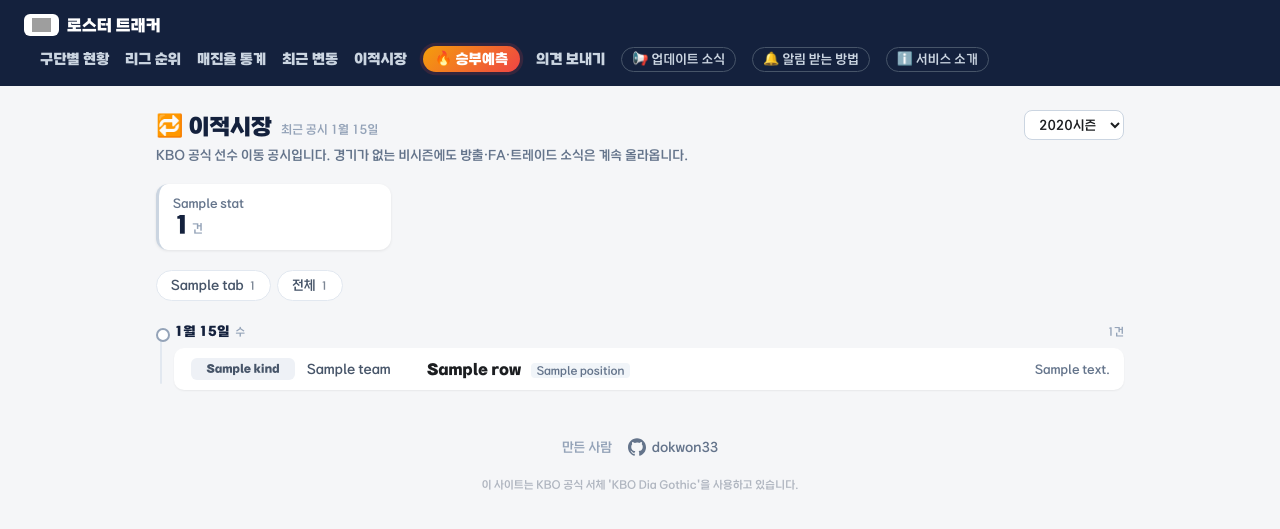
After one commit to dokwon33/kbo-roster, a Django app: template roster/templates/roster/transactions.html in a window 1280 px wide. The commit adds this page. Shown: the top 529 px of the page. Run offline with Django 5.2, Linux system fonts and the light colour scheme; the template is opened without the code that fills it: most values are stand-ins (such as "Sample title", 1, 10 or a date in 2020); grey boxes are pictures that could not be loaded.

Commit message:
이적시장 타임라인 추가 및 업데이트 소식 갱신
KBO 공식 선수 이동 공시(GetTradeList)를 날짜순 타임라인으로 보여주는
/transactions/ 화면을 추가한다. 비시즌에는 등록/말소가 멈춰 로스터 화면이
사실상 정지하는데, 그 기간에도 방출·FA·트레이드 공시는 계속 올라온다.

- scraping.fetch_transactions: bdSc는 숫자만 받으므로 "0"(전체)으로 페이징
- 공시 17종을 이적·계약 / 부상·재활 / 기타로 묶고 이적·계약을 기본 탭으로.
  부상자 명단만 596건 중 220건이라 섞어두면 이적 소식이 묻힌다
- 방출·FA·트레이드·복귀 건수 요약과 성격별 색 체계
- 로스터 정지 안내 문구에서 이적시장으로 연결
- 업데이트 소식에 10/28 항목 추가

'정규시즌 최종'은 이제 업데이트 소식 팝업에도 들어가므로, 해당 테스트는
페이지 전체 문구 대신 순위표 배지 마크업으로 검사하도록 좁혔다.

```diff
--- a/roster/templates/roster/_roster_as_of_note.html
+++ b/roster/templates/roster/_roster_as_of_note.html
@@ -1,5 +1,7 @@
 {% if roster_is_frozen %}
   <p class="roster-as-of-note">
     {{ roster_as_of|date:"Y년 n월 j일" }} 이후 등록/말소 변동이 없어, 그 시점 기준 명단을 그대로 보여주고 있습니다.
+    로스터가 멈춘 동안에도 방출·FA·트레이드 공시는 올라옵니다 —
+    <a href="{% url 'roster:transactions' %}">이적시장 보기</a>
   </p>
 {% endif %}
--- a/roster/templates/roster/base.html
+++ b/roster/templates/roster/base.html
@@ -146,6 +146,7 @@
       <a href="{% url 'roster:standings' %}">리그 순위</a>
       <a href="{% url 'roster:attendance_stats' %}">매진율 통계</a>
       <a href="{% url 'roster:recent_events' %}">최근 변동</a>
+      <a href="{% url 'roster:transactions' %}">이적시장</a>
       <a class="nav-event" href="{% url 'roster:prediction' %}">🔥 승부예측</a>
       <a href="{% url 'roster:feedback' %}">의견 보내기</a>
       <button type="button" class="info-btn" onclick="document.getElementById('whatsNewDialog').showModal()">📢 업데이트 소식</button>
@@ -204,7 +205,16 @@
     <div class="dialog-body">
       <h3>🎉 업데이트 소식</h3>
       <details class="whatsnew-entry">
-        <summary>10/3 업데이트 <span class="whatsnew-new">NEW</span></summary>
+        <summary>10/28 업데이트 <span class="whatsnew-new">NEW</span></summary>
+        <ul class="whatsnew-list">
+          <li><strong>🔁 이적시장 타임라인</strong>메뉴의 "이적시장"에서 방출·FA·트레이드·2차 드래프트 공시를 날짜순으로 볼 수 있어요. 경기가 없는 비시즌에도 선수 이동 소식은 계속 올라와요. 이적·계약 / 부상·재활 / 기타로 나눠 보거나 지난 시즌 공시도 찾아볼 수 있어요.</li>
+          <li><strong>🏆 대진표에 실제 결과 반영</strong>포스트시즌 대진표가 매일 갱신돼요. 시리즈 전적과 진출 팀이 바로 표시되고, 각 차전의 날짜·구장·결과까지 함께 보여줘요. 다음 경기는 따로 강조해요.</li>
+          <li><strong>📋 비시즌에도 명단 유지</strong>시즌이 끝나 등록/말소 변동이 멈추면 화면이 비어 보이던 문제를 고쳤어요. 이제 마지막 변동일 기준 명단을 그대로 보여주고, 그 사실을 화면에 안내해요.</li>
+          <li><strong>📊 최종 순위 표시 · 매진율 집계 정리</strong>정규시즌이 끝난 1군·2군 순위에 "정규시즌 최종" 표시가 붙어요. 매진율 통계는 포스트시즌 경기를 빼고 정규시즌만 집계해, 실제 흥행 추이를 왜곡 없이 보여줘요.</li>
+        </ul>
+      </details>
+      <details class="whatsnew-entry">
+        <summary>10/3 업데이트</summary>
         <ul class="whatsnew-list">
           <li><strong>🏆 포스트시즌 예상 대진표</strong>메인 화면에서 1~5위 팀으로 짜인 와일드카드부터 한국시리즈까지의 대진표를 볼 수 있어요. 시즌 중엔 현재 순위 기준 예상, 정규시즌이 끝나면 최종 순위 기준으로 보여줘요.</li>
           <li><strong>⚡️ 메인 화면 로딩 속도 개선</strong>메인 화면의 "기대되는 2군 콜업 선수"를 미리 준비해둬서, 가끔 첫 화면이 몇 초씩 늦게 뜨던 현상이 줄었어요.</li>
--- /dev/null
+++ b/roster/templates/roster/transactions.html
@@ -0,0 +1,202 @@
+{% extends "roster/base.html" %}
+{% load roster_extras %}
+{% block title %}이적시장 · KBO 로스터 트래커{% endblock %}
+
+{% block extra_css %}
+<style>
+  /* 공시 성격별 색. 방출(빨강) / FA(금색) / 트레이드(파랑) / 복귀·영입(초록)로 통일해
+     요약 카드와 타임라인 배지가 같은 색을 쓰게 한다. */
+  .tx-page {
+    --out: #b91c1c;  --out-bg: #fef2f2;  --out-line: #fecaca;
+    --fa: #92400e;   --fa-bg: #fffbeb;   --fa-line: #fde68a;
+    --trade: #1d4ed8; --trade-bg: #eff6ff; --trade-line: #bfdbfe;
+    --in: #15803d;   --in-bg: #f0fdf4;   --in-line: #bbf7d0;
+    --rail: #e2e8f0;
+  }
+
+  .tx-head { display: flex; align-items: flex-end; flex-wrap: wrap; gap: 10px; margin-bottom: 6px; }
+  .tx-head h2 { margin: 0; font-size: 22px; color: #14213d; }
+  .tx-updated { font-size: 12px; color: #94a3b8; padding-bottom: 3px; }
+  .tx-seasons { margin-left: auto; }
+  .tx-seasons select {
+    font: inherit; font-size: 13px; padding: 5px 10px; cursor: pointer;
+    border: 1px solid #cbd5e1; border-radius: 8px; background: #fff; color: #1c1e21;
+  }
+  .tx-intro { font-size: 13px; color: #64748b; margin: 0 0 18px; line-height: 1.5; }
+
+  /* 요약 — 비시즌에 "무슨 일이 얼마나 있었나"를 한눈에 */
+  .tx-summary {
+    display: grid; grid-template-columns: repeat(4, 1fr); gap: 10px; margin-bottom: 20px;
+  }
+  .tx-stat {
+    background: #fff; border-radius: 12px; padding: 12px 14px;
+    box-shadow: 0 1px 3px rgba(0,0,0,.08); border-left: 3px solid #cbd5e1;
+  }
+  .tx-stat .tx-stat-label { font-size: 12px; color: #64748b; }
+  .tx-stat .tx-stat-value {
+    font-size: 24px; font-weight: 700; line-height: 1.15; color: #14213d;
+    font-variant-numeric: tabular-nums;
+  }
+  .tx-stat .tx-stat-unit { font-size: 12px; font-weight: 400; color: #94a3b8; margin-left: 2px; }
+  .tx-stat.k-out { border-left-color: var(--out); } .tx-stat.k-out .tx-stat-value { color: var(--out); }
+  .tx-stat.k-fa { border-left-color: var(--fa); } .tx-stat.k-fa .tx-stat-value { color: var(--fa); }
+  .tx-stat.k-trade { border-left-color: var(--trade); } .tx-stat.k-trade .tx-stat-value { color: var(--trade); }
+  .tx-stat.k-in { border-left-color: var(--in); } .tx-stat.k-in .tx-stat-value { color: var(--in); }
+
+  .tx-tabs { display: flex; flex-wrap: wrap; gap: 6px; margin-bottom: 22px; }
+  .tx-tab {
+    font-size: 13px; color: #475569; text-decoration: none; white-space: nowrap;
+    background: #fff; border: 1px solid #e2e8f0; border-radius: 999px; padding: 6px 14px;
+    transition: background .12s, border-color .12s;
+  }
+  .tx-tab:hover { background: #eef1f6; border-color: #cbd5e1; }
+  .tx-tab.is-active { background: #14213d; border-color: #14213d; color: #fff; font-weight: 700; }
+  .tx-tab .tx-count { font-size: 11px; opacity: .7; margin-left: 5px; font-variant-numeric: tabular-nums; }
+
+  /* 타임라인 — 왼쪽 레일에 날짜 노드를 찍고 그 옆으로 공시 카드를 쌓는다. */
+  .tx-timeline { position: relative; padding-left: 18px; }
+  .tx-timeline::before {
+    content: ""; position: absolute; left: 4px; top: 6px; bottom: 6px;
+    width: 2px; background: var(--rail); border-radius: 1px;
+  }
+  .tx-day { position: relative; margin-bottom: 20px; }
+  .tx-day::before {
+    content: ""; position: absolute; left: -18px; top: 5px;
+    width: 10px; height: 10px; border-radius: 50%;
+    background: #fff; border: 2px solid #94a3b8;
+  }
+  .tx-date {
+    font-size: 13px; font-weight: 700; color: #14213d; margin-bottom: 8px;
+    display: flex; align-items: baseline; gap: 6px;
+  }
+  .tx-weekday { font-size: 11px; font-weight: 400; color: #94a3b8; }
+  .tx-daycount { font-size: 11px; font-weight: 400; color: #94a3b8; margin-left: auto; }
+
+  .tx-row {
+    display: grid; grid-template-columns: 104px 108px 1fr auto; gap: 12px; align-items: center;
+    background: #fff; border-radius: 10px; box-shadow: 0 1px 2px rgba(0,0,0,.06);
+    padding: 10px 14px; margin-bottom: 5px;
+    border-left: 3px solid transparent; transition: box-shadow .12s, transform .12s;
+  }
+  .tx-row:hover { box-shadow: 0 2px 8px rgba(0,0,0,.1); transform: translateX(1px); }
+  .tx-row.k-out { border-left-color: var(--out-line); }
+  .tx-row.k-fa { border-left-color: var(--fa-line); }
+  .tx-row.k-trade { border-left-color: var(--trade-line); }
+  .tx-row.k-in { border-left-color: var(--in-line); }
+
+  /* '군보류 자유계약선수'처럼 긴 항목명이 있어, 잘라내는 대신 두 줄로 흐르게 둔다.
+     항목이 뭔지가 이 화면의 핵심 정보라 생략하면 안 된다. */
+  .tx-kind {
+    font-size: 11px; font-weight: 700; text-align: center; line-height: 1.3;
+    border-radius: 6px; padding: 4px 6px; background: #eef1f6; color: #475569;
+    word-break: keep-all;
+  }
+  .tx-kind.k-out { background: var(--out-bg); color: var(--out); }
+  .tx-kind.k-fa { background: var(--fa-bg); color: var(--fa); }
+  .tx-kind.k-trade { background: var(--trade-bg); color: var(--trade); }
+  .tx-kind.k-in { background: var(--in-bg); color: var(--in); }
+
+  .tx-team { display: flex; align-items: center; gap: 6px; font-size: 13px; color: #475569; min-width: 0; }
+  .tx-team img { width: 22px; height: 22px; object-fit: contain; flex-shrink: 0; }
+  .tx-team a { color: inherit; text-decoration: none; }
+  .tx-team a:hover { color: #14213d; text-decoration: underline; }
+
+  .tx-player { font-size: 15px; font-weight: 700; color: #1c1e21; min-width: 0; }
+  .tx-player a { color: inherit; text-decoration: none; }
+  .tx-player a:hover { color: #1d4ed8; text-decoration: underline; }
+  .tx-position {
+    font-size: 11px; font-weight: 400; color: #64748b; margin-left: 6px;
+    background: #f1f5f9; border-radius: 4px; padding: 1px 6px;
+  }
+  .tx-note { font-size: 12px; color: #64748b; text-align: right; white-space: nowrap; }
+
+  .tx-empty {
+    background: #fff; border-radius: 12px; box-shadow: 0 1px 3px rgba(0,0,0,.08);
+    padding: 36px 20px; text-align: center; color: #64748b; font-size: 14px;
+  }
+
+  @media (max-width: 720px) {
+    .tx-summary { grid-template-columns: repeat(2, 1fr); }
+    .tx-seasons { margin-left: 0; width: 100%; }
+    .tx-row { grid-template-columns: 100px 1fr; row-gap: 6px; padding: 11px 12px; }
+    .tx-team { grid-column: 2; }
+    .tx-player { grid-column: 1 / -1; }
+    .tx-note { grid-column: 1 / -1; text-align: left; white-space: normal; }
+  }
+</style>
+{% endblock %}
+
+{% block content %}
+<div class="tx-page">
+  <div class="tx-head">
+    <h2>🔁 이적시장</h2>
+    {% if latest_date %}<span class="tx-updated">최근 공시 {{ latest_date|date:"n월 j일" }}</span>{% endif %}
+    <form class="tx-seasons" method="get">
+      <input type="hidden" name="group" value="{{ group }}">
+      <select name="year" onchange="this.form.submit()" aria-label="시즌 선택">
+        {% for year in seasons %}
+          <option value="{{ year }}"{% if year == season %} selected{% endif %}>{{ year }}시즌</option>
+        {% endfor %}
+      </select>
+      <noscript><button type="submit">보기</button></noscript>
+    </form>
+  </div>
+  <p class="tx-intro">
+    KBO 공식 선수 이동 공시입니다. 경기가 없는 비시즌에도 방출·FA·트레이드 소식은 계속 올라옵니다.
+  </p>
+
+  <div class="tx-summary">
+    {% for stat in summary %}
+      <div class="tx-stat {{ stat.css }}">
+        <div class="tx-stat-label">{{ stat.label }}</div>
+        <div class="tx-stat-value">{{ stat.count }}<span class="tx-stat-unit">건</span></div>
+      </div>
+    {% endfor %}
+  </div>
+
+  <div class="tx-tabs">
+    {% for tab in groups %}
+      <a class="tx-tab{% if group == tab.key %} is-active{% endif %}"
+         href="?group={{ tab.key }}&year={{ season }}">{{ tab.label }}<span class="tx-count">{{ tab.count }}</span></a>
+    {% endfor %}
+    <a class="tx-tab{% if group == 'all' %} is-active{% endif %}"
+       href="?group=all&year={{ season }}">전체<span class="tx-count">{{ all_count }}</span></a>
+  </div>
+
+  {% if days %}
+    <div class="tx-timeline">
+      {% for day in days %}
+        <div class="tx-day">
+          <div class="tx-date">
+            {{ day.date|date:"n월 j일" }}
+            <span class="tx-weekday">{{ day.date|date:"D"|slice:":1" }}</span>
+            <span class="tx-daycount">{{ day.rows|length }}건</span>
+          </div>
+          {% for row in day.rows %}
+            {% with css=row.kind|transaction_kind_class %}
+              <div class="tx-row {{ css }}">
+                <span class="tx-kind {{ css }}">{{ row.kind }}</span>
+                <span class="tx-team">
+                  {% with logo=row.team|team_logo_url tid=team_ids_by_name|get_item:row.team %}
+                    {% if logo %}<img src="{{ logo }}" alt="" loading="lazy">{% endif %}
+                    {% if tid %}<a href="{% url 'roster:team_detail' tid %}">{{ row.team }}</a>{% else %}{{ row.team }}{% endif %}
+                  {% endwith %}
+                </span>
+                <span class="tx-player">
+                  {% with pid=player_ids|get_item:row.player_name %}
+                    {% if pid %}<a href="{% url 'roster:player_detail' pid %}">{{ row.player_name }}</a>{% else %}{{ row.player_name }}{% endif %}
+                  {% endwith %}
+                  {% if row.position %}<span class="tx-position">{{ row.position }}</span>{% endif %}
+                </span>
+                <span class="tx-note">{{ row.note }}</span>
+              </div>
+            {% endwith %}
+          {% endfor %}
+        </div>
+      {% endfor %}
+    </div>
+  {% else %}
+    <p class="tx-empty">해당 조건의 공시가 없습니다.</p>
+  {% endif %}
+</div>
+{% endblock %}
--- a/roster/templatetags/roster_extras.py
+++ b/roster/templatetags/roster_extras.py
@@ -99,3 +99,25 @@ def postseason_label(rank):
 def postseason_class(rank):
     entry = _POSTSEASON.get(str(rank))
     return entry[1] if entry else ""
+
+
+# 공시 항목별 배지 색. 방출 계열(k-out)과 영입·복귀(k-in)는 성격이 반대라 색을 나눈다.
+_TRANSACTION_KIND_CLASS = {
+    "자유계약선수": "k-out",
+    "웨이버": "k-out",
+    "임의해지": "k-out",
+    "군보류 자유계약선수": "k-out",
+    "트레이드(웨이버)": "k-trade",
+    "임의해지 복귀": "k-in",
+    "소속선수 추가 등록": "k-in",
+    "2차 드래프트": "k-in",
+    "트레이드": "k-trade",
+    "FA 계약": "k-fa",
+    "FA 자격취득": "k-fa",
+    "FA 보상선수": "k-fa",
+}
+
+
+@register.filter
+def transaction_kind_class(kind):
+    return _TRANSACTION_KIND_CLASS.get(kind, "")
--- a/roster/urls.py
+++ b/roster/urls.py
@@ -15,6 +15,7 @@ urlpatterns = [
     path("events/", views.recent_events, name="recent_events"),
     path("standings/", views.standings, name="standings"),
     path("attendance/", views.attendance_stats, name="attendance_stats"),
+    path("transactions/", views.transactions, name="transactions"),
     path("feedback/", views.feedback, name="feedback"),
     path("prediction/", views.prediction, name="prediction"),
     path("prediction/results/", views.prediction_results, name="prediction_results"),
```
Also changed, not shown: roster/scraping.py (+88 -0 lines), roster/tests.py (+131 -2 lines), roster/views.py (+95 -0 lines).
